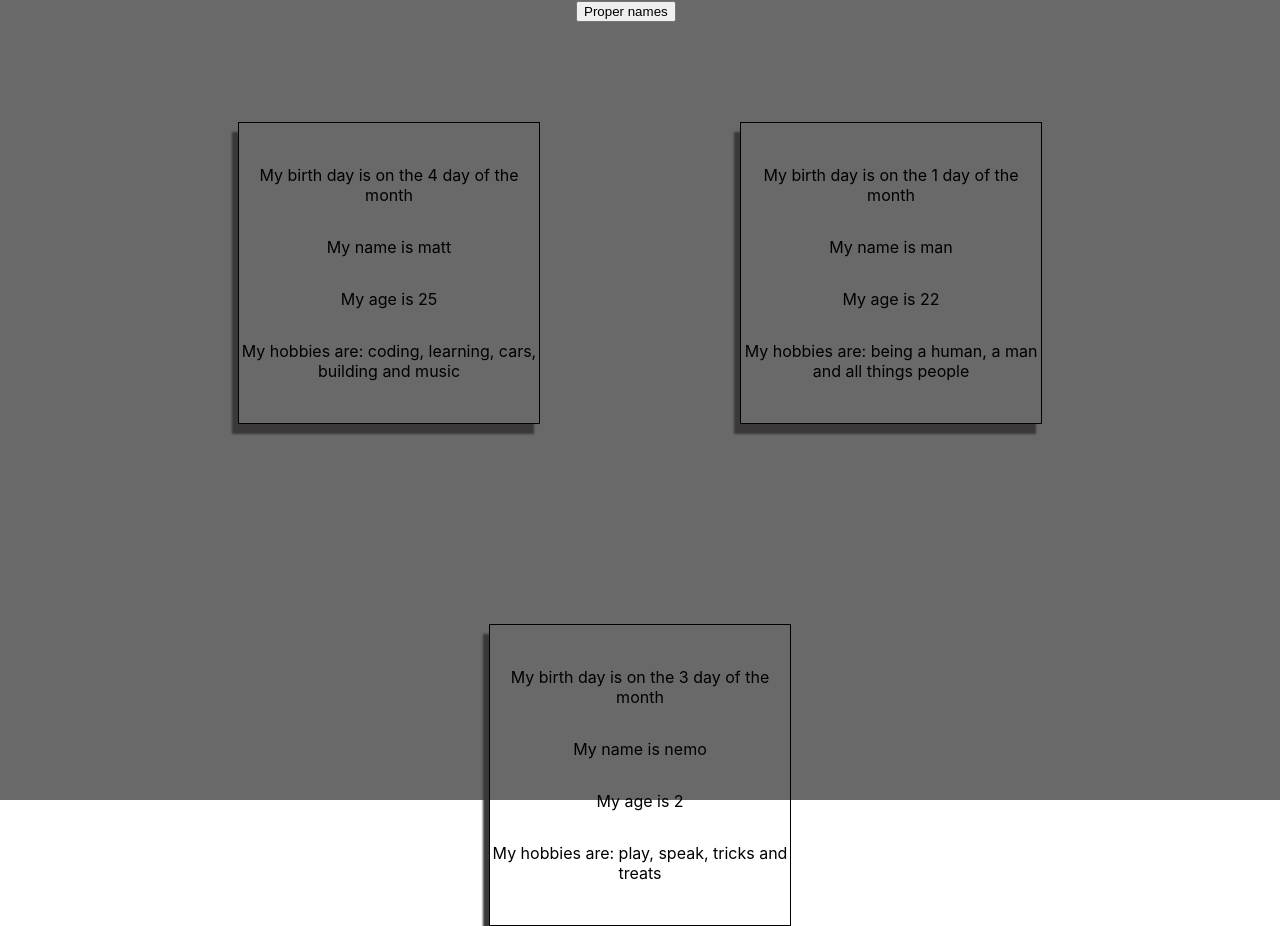
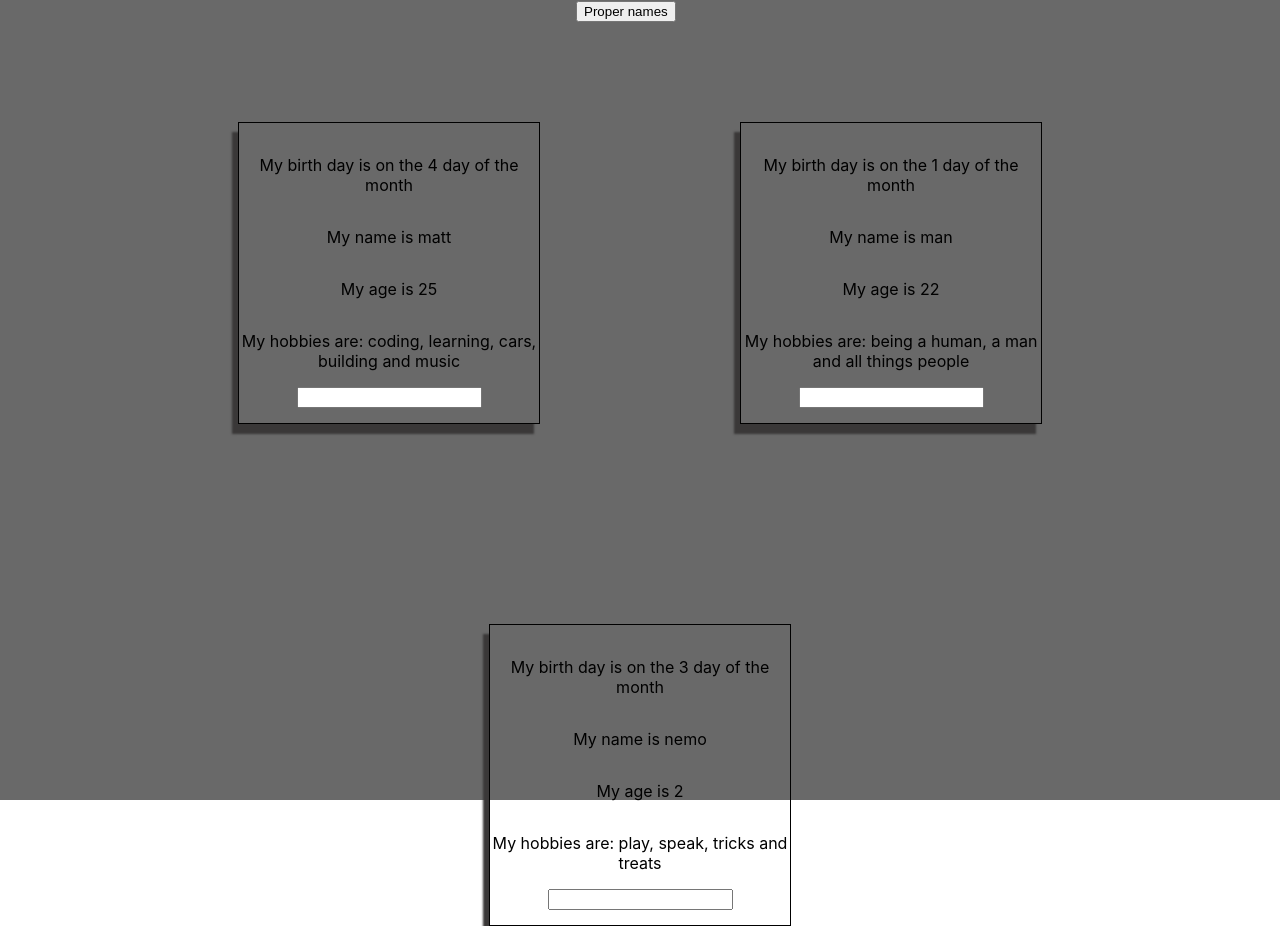
Before and after one commit to Mdbaker19/react-practice, a React (Create React App) app: page / in a window 1280 px wide. Built offline with nearby package versions, Linux system fonts and the light colour scheme.

Commit message:
added input text change, formatted code, click events to card names

```diff
--- a/src/App.js
+++ b/src/App.js
@@ -10,7 +10,7 @@ const App = (props) => {
             { name: 'man', age: 22, bday: 1 },
             { name: 'nemo', age: 2, bday: 3 },
         ],
-        otherState: "set people value"
+        otherState: "set people value for the set people called in name handlers"
     });
 
     const [otherState, setOtherState] = useState("some other value");
@@ -18,24 +18,48 @@ const App = (props) => {
     console.log(people, otherState);
 
     // when this is called, otherState is basically removed, needs to be added as this just overwrites people (the persons array)
-    const changeNameHandler = () => {
+    const changeNameHandler = (nameList, name) => {
         setPeople({
             persons: [
-                { name: 'Mattthew', age: 25, bday: "4th" },
-                { name: 'Hue Man', age: 22, bday: "1st" },
-                { name: 'Nemo the Dog', age: 2, bday: "3rd" },
+                { name: name ?? nameList[0], age: 25, bday: "4th" },
+                { name: name ?? nameList[1], age: 22, bday: "1st" },
+                { name: name ?? nameList[2], age: 2, bday: "3rd" },
             ]
         });
     }
+
+    const properNames = ["Matthew", "Hue Man", "Nemo Goat Snake"];
+
+    // this e object is passed automatically by React
+    const nameChangeHandler = (e) => {
+        setPeople ( {
+            persons : [
+                { name: "M", age: 1 },
+                { name: e.target.value, age: 1 },
+                { name: "N", age: 1 },
+            ]
+        })
+    }
+
     // jsx syntax
     return (
         <div className="main">
             <div id="buttonArea">
-                <button onClick={changeNameHandler}>Proper names</button>
+                <button onClick={ () => changeNameHandler(properNames, null) }>Proper names</button>
             </div>
-            <Person day={people.persons[0].bday} name={people.persons[0].name} age={people.persons[0].age}>coding, learning, cars, building and music</Person>
-            <Person day={people.persons[1].bday} name={people.persons[1].name} age={people.persons[1].age}>being a human, a man and all things people</Person>
-            <Person day={people.persons[2].bday} name={people.persons[2].name} age={people.persons[2].age}>play, speak, tricks and treats</Person>
+            <Person click={ changeNameHandler.bind(this, null, "Matthew B!")}
+                    day={people.persons[0].bday} name={people.persons[0].name}
+                    age={people.persons[0].age}>coding, learning, cars, building and music</Person>
+
+            <Person click={ () => changeNameHandler(null, "Hue Man!")}
+                    changed={ nameChangeHandler }
+                    day={people.persons[1].bday} name={people.persons[1].name}
+                    age={people.persons[1].age}>being a human, a man and all things people</Person>
+
+            <Person click={ () => changeNameHandler(null, "Nemo Goat Snake!")}
+                    day={people.persons[2].bday} name={people.persons[2].name}
+                    age={people.persons[2].age}>play, speak, tricks and treats</Person>
+
         </div>
     );
 }
--- a/src/Person/Person.js
+++ b/src/Person/Person.js
@@ -4,10 +4,11 @@ const person = (props) => {
     return (
         <div className="personCard">
             <p>My birth day is on the {props.day} day of the month</p>
-            <p>My name is {props.name}</p>
+            <p onClick={props.click}>My name is {props.name}</p>
             <p>My age is {props.age}</p>
             {/*children refers to the html in between the tags, empty tag if no info passed in tags*/}
             <p>My hobbies are: {props.children}</p>
+            <input type="text" onChange={props.changed}/>
         </div>
     )
 }
```
Also changed, not shown: 1 other file (tests, documents, lock files or other folders).
